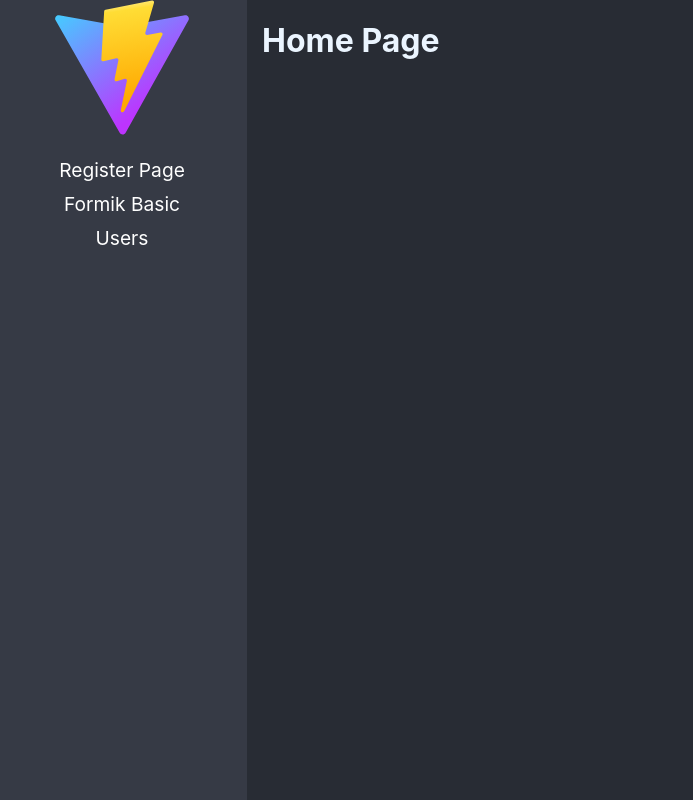
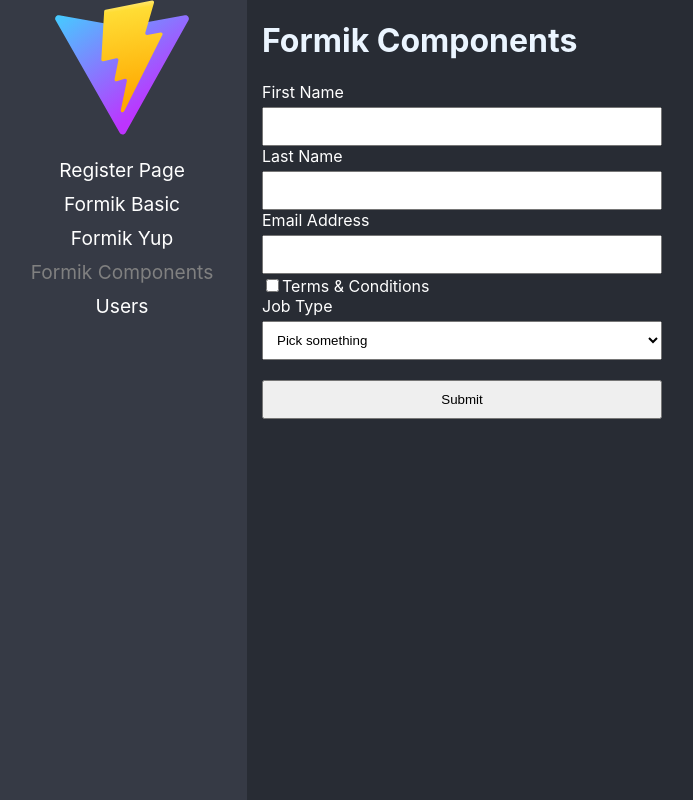
Before and after one commit to NazarenoCarlesso/basic-router, a React (Vite) app: page /formik-components in a window 1280 px wide. Before the commit this address led to /home. Shown: the whole page, without its empty margins (3-696 px from the left). Built offline with nearby package versions, Linux system fonts and the light colour scheme.

Commit message:
formik components and yup

```diff
--- a/package.json
+++ b/package.json
@@ -13,7 +13,8 @@
     "formik": "^2.4.6",
     "react": "^18.2.0",
     "react-dom": "^18.2.0",
-    "react-router-dom": "^6.22.2"
+    "react-router-dom": "^6.22.2",
+    "yup": "^1.4.0"
   },
   "devDependencies": {
     "@types/react": "^18.2.56",
--- /dev/null
+++ b/src/03-forms/interfaces/index.ts
@@ -0,0 +1,5 @@
+export interface FormValues {
+  firstName: string;
+  lastName: string;
+  email: string;
+}
--- /dev/null
+++ b/src/03-forms/pages/FormikComponents.tsx
@@ -0,0 +1,73 @@
+import { Formik, Field, Form, ErrorMessage } from "formik";
+import * as Yup from "yup";
+
+const validationSchema = Yup.object({
+  firstName: Yup
+    .string()
+    .max(15, 'Debe de tener 15 caracteres o menos')
+    .required('Requerido'),
+  lastName: Yup
+    .string()
+    .max(15, 'Debe de tener 15 caracteres o menos')
+    .required('Requerido'),
+  email: Yup
+    .string()
+    .email('El correo no tiene un formato válido')
+    .required('Requerido'),
+  terms: Yup
+    .boolean()
+    .isTrue('Debe aceptar los términos'),
+  jobType: Yup
+    .string()
+    .notOneOf(['it-jr'], 'Esta opción no es permitida')
+    .required('Requerido'),
+})
+
+export const FormikComponents = () => {
+  return (
+    <div>
+      <h1>Formik Components</h1>
+      <Formik
+        initialValues={{
+          firstName: '',
+          lastName: '',
+          email: '',
+          terms: false,
+          jobType: '',
+        }}
+        onSubmit={(values) => console.log(values)}
+        validationSchema={validationSchema}
+        children={
+          () => (
+            <Form>
+              <label htmlFor="firstName">First Name</label>
+              <Field name="firstName" type="text" />
+              <ErrorMessage name="firstName" component="span" />
+              <label htmlFor="lastName">Last Name</label>
+              <Field name="lastName" type="text" />
+              <ErrorMessage name="lastName" component="span" />
+              <label htmlFor="email">Email Address</label>
+              <Field name="email" type="text" />
+              <ErrorMessage name="email" component="span" />
+              <label>
+                <Field name="terms" type="checkbox" />
+                Terms & Conditions
+              </label>
+              <ErrorMessage name="terms" component="span" />
+              <label htmlFor="jobType">Job Type</label>
+              <Field name="jobType" as="select">
+                <option value="">Pick something</option>
+                <option value="developer">Developer</option>
+                <option value="designer">Designer</option>
+                <option value="it-senior">IT Senior</option>
+                <option value="it-jr">IT Junior</option>
+              </Field>
+              <ErrorMessage name="jobType" component="span" />
+              <button type="submit">Submit</button>
+            </Form>
+          )
+        }
+      />
+    </div>
+  );
+};
--- /dev/null
+++ b/src/03-forms/pages/FormikYupPage.tsx
@@ -0,0 +1,52 @@
+import { useFormik } from "formik";
+import * as Yup from "yup";
+
+export const FormikYupPage = () => {
+  const {
+    handleSubmit,
+    errors,
+    touched,
+    getFieldProps,
+  } = useFormik({
+    initialValues: {
+      firstName: '',
+      lastName: '',
+      email: '',
+    },
+    onSubmit: values => {
+      console.log(values);
+    },
+    validationSchema: Yup.object({
+      firstName: Yup
+        .string()
+        .max(15, 'Debe de tener 15 caracteres o menos')
+        .required('Requerido'),
+      lastName: Yup
+        .string()
+        .max(15, 'Debe de tener 15 caracteres o menos')
+        .required('Requerido'),
+      email: Yup
+        .string()
+        .email('El correo no tiene un formato válido')
+        .required('Requerido'),
+    }),
+  });
+
+  return (
+    <div>
+      <h1>Formik Yup Tutorial</h1>
+      <form onSubmit={handleSubmit} noValidate>
+        <label htmlFor="firstName">First Name</label>
+        <input type="text" {...getFieldProps('firstName')} />
+        {touched.firstName && errors.firstName && <span>{errors.firstName}</span>}
+        <label htmlFor="lastName">Last Name</label>
+        <input type="text" {...getFieldProps('lastName')} />
+        {touched.lastName && errors.lastName && <span>{errors.lastName}</span>}
+        <label htmlFor="email">Email Address</label>
+        <input type="text" {...getFieldProps('email')} />
+        {touched.email && errors.email && <span>{errors.email}</span>}
+        <button type="submit">Submit</button>
+      </form>
+    </div>
+  );
+};
--- a/src/routes/Navigation.tsx
+++ b/src/routes/Navigation.tsx
@@ -2,6 +2,10 @@
 import logo from '../logo.svg'
 import { RegisterPage } from "../03-forms/pages/RegisterPage";
 import { FormikBasicPage } from "../03-forms/pages/FormikBasicPage";
+import { FormikYupPage } from "../03-forms/pages/FormikYupPage";
+import { FormikComponents } from "../03-forms/pages/FormikComponents";
+
+const isActive = ({ isActive }: { isActive: boolean }) => isActive ? 'nav-active' : '';
 
 const Navigation = () => {
   return (
@@ -12,19 +16,27 @@
             <img src={logo} alt='logo' style={{ width: 140 }} />
             <ul>
               <li>
-                <NavLink to='/register' className={({ isActive }) => isActive ? 'nav-active' : ''}>Register Page</NavLink>
+                <NavLink to='/register' className={isActive}>Register Page</NavLink>
               </li>
               <li>
-                <NavLink to='/formik-basic' className={({ isActive }) => isActive ? 'nav-active' : ''}>Formik Basic</NavLink>
+                <NavLink to='/formik-basic' className={isActive}>Formik Basic</NavLink>
               </li>
               <li>
-                <NavLink to='/users' className={({ isActive }) => isActive ? 'nav-active' : ''}>Users</NavLink>
+                <NavLink to='/formik-yup' className={isActive}>Formik Yup</NavLink>
+              </li>
+              <li>
+                <NavLink to='/formik-components' className={isActive}>Formik Components</NavLink>
+              </li>
+              <li>
+                <NavLink to='/users' className={isActive}>Users</NavLink>
               </li>
             </ul>
           </nav>
           <Routes>
             <Route path='register' element={<RegisterPage />} />
             <Route path='formik-basic' element={<FormikBasicPage />} />
+            <Route path='formik-yup' element={<FormikYupPage />} />
+            <Route path='formik-components' element={<FormikComponents />} />
             <Route path='about' element={<h1>About Page</h1>} />
             <Route path='users' element={<h1>Users Page</h1>} />
             <Route path='home' element={<h1>Home Page</h1>} />
```
Also changed, not shown: 1 other file (tests, documents, lock files or other folders).
